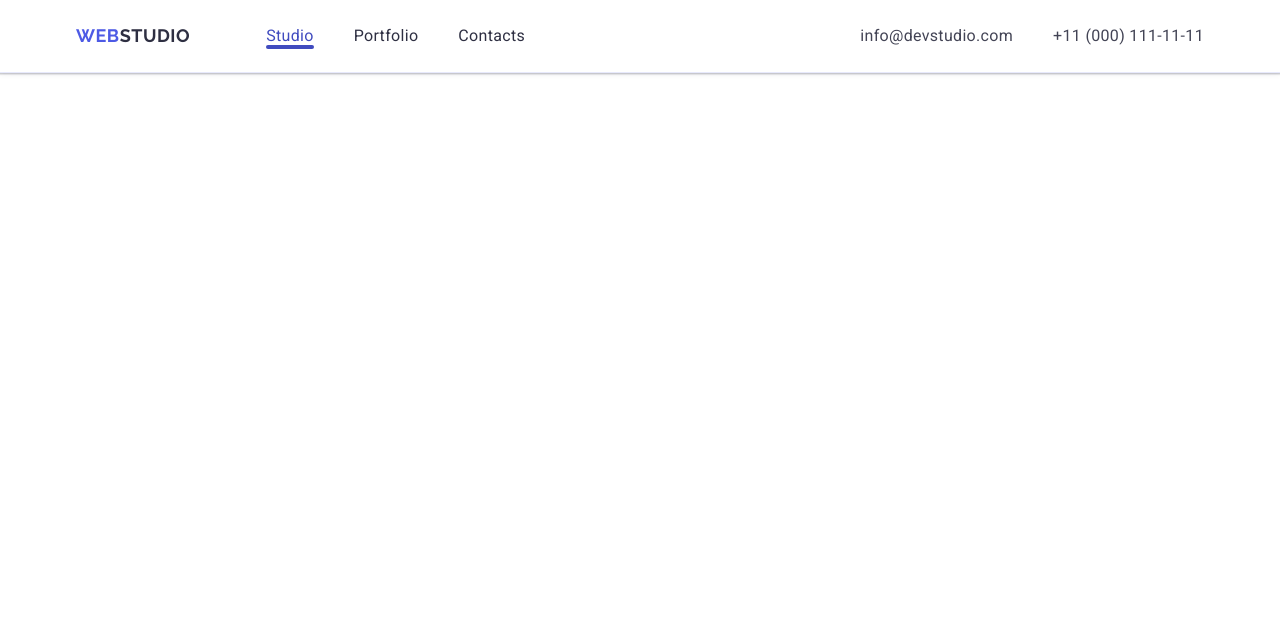
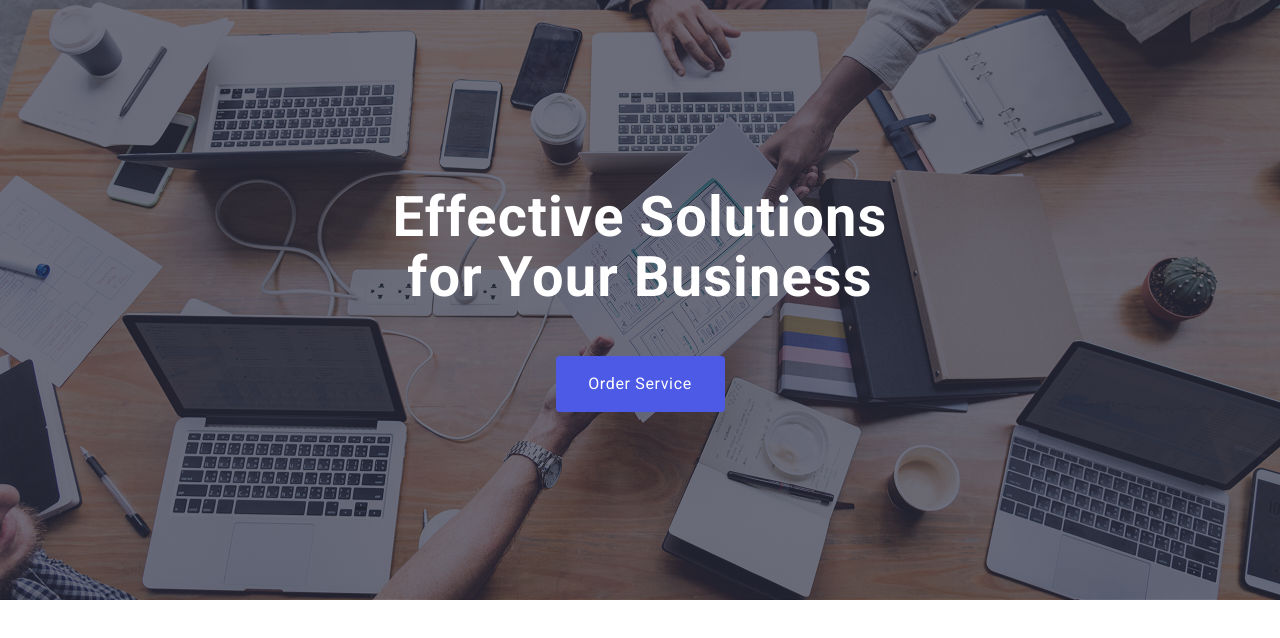
Before and after one commit to kostia-chernishevich/goit-markup-hw-06, a plain HTML site: page index.html in a window 1280 px wide. Drawn offline with nearby package versions, Linux system fonts and the light colour scheme.

Commit message:
add index file

```diff
--- a/css/styles.css
+++ b/css/styles.css
@@ -215,6 +215,9 @@ p {
   position: relative;
   padding-top: 72px;
   padding-bottom: 40px;
+  display: flex;
+  flex-direction: column;
+  height: 100%;
 }
 .mobile-menu-close {
   top: 24px;
@@ -225,8 +228,127 @@ p {
   visibility: visible;
   pointer-events: auto;
 }
+.mobile-menu-nav {
+  margin-bottom: auto;
+}
 @media screen and (min-width: 768px) {
   .mobile-menu {
     display: none;
   }
 }
+/* section-effective-solutions */
+
+.section-effective-solutions {
+  padding: 72px 0;
+  background-image: linear-gradient(
+      rgba(46, 47, 66, 0.7),
+      rgba(46, 47, 66, 0.7)
+    ),
+    url(../images/people-office.jpg.jpg);
+  background-position: center;
+  background-size: cover;
+  background-repeat: no-repeat;
+  max-width: 320px;
+  margin: 0 auto;
+  width: 100%;
+}
+@media (min-resolution: 192dpi) {
+  .section-effective-solutions {
+    background-image: linear-gradient(
+        rgba(46, 47, 66, 0.7),
+        rgba(46, 47, 66, 0.7)
+      ),
+      url(../images/people-office2x.jpg);
+  }
+}
+
+@media screen and (min-width: 768px) {
+  .section-effective-solutions {
+    padding: 112px 0;
+    max-width: 768px;
+  }
+  @media (min-resolution: 192dpi) {
+    .section-effective-solutions {
+      background-image: linear-gradient(
+          rgba(46, 47, 66, 0.7),
+          rgba(46, 47, 66, 0.7)
+        ),
+        url(../images/people-office2x.jpg);
+    }
+  }
+}
+@media screen and (min-width: 1158px) {
+  .section-effective-solutions {
+    padding: 188px 0;
+    max-width: 1440px;
+  }
+  @media (min-resolution: 192dpi) {
+    .section-effective-solutions {
+      background-image: linear-gradient(
+          rgba(46, 47, 66, 0.7),
+          rgba(46, 47, 66, 0.7)
+        ),
+        url(../images/people-office2x.jpg);
+    }
+  }
+}
+.effective-container {
+  display: flex;
+  flex-direction: column;
+  align-items: center;
+  justify-content: center;
+  min-height: 100%;
+  text-align: center;
+}
+
+.main-title {
+  font-weight: 700;
+  font-size: 36px;
+  line-height: 1.1;
+  letter-spacing: 0.02em;
+  color: #ffffff;
+  margin-bottom: 72px;
+  max-width: 216px;
+  margin-left: auto;
+  margin-right: auto;
+}
+@media screen and (min-width: 768px) {
+  .main-title {
+    font-size: 56px;
+    line-height: 1.07;
+    margin-bottom: 36px;
+    max-width: 496px;
+  }
+}
+@media screen and (min-width: 1158px) {
+  .main-title {
+    margin-bottom: 48px;
+  }
+}
+.main-button {
+  font-family: "Roboto", sans-serif;
+  background-color: #4d5ae5;
+  font-weight: 500;
+  font-size: 16px;
+  line-height: 1.5;
+  letter-spacing: 0.04em;
+  color: #ffffff;
+  display: flex;
+  margin-left: auto;
+  margin-right: auto;
+  gap: 10px;
+  border-radius: 4px;
+  padding: 16px 32px;
+  width: 169px;
+  display: block;
+  min-width: 169px;
+  height: 56px;
+  border: none;
+  transition: background-color 250ms cubic-bezier(0.4, 0, 0.2, 1);
+}
+.main-button:hover,
+.main-button:focus {
+  background-color: #404bbf;
+  transition-duration: 250ms;
+  transition-timing-function: cubic-bezier(0.4, 0, 0.2, 1);
+}
--- a/index.html
+++ b/index.html
@@ -27,7 +27,7 @@
     <link rel="stylesheet" href="./css/styles.css" />
   </head>
   <body>
-    <header class="header">
+    <!-- <header class="header">
       <div class="container header-container">
         <nav class="nav">
           <a href="./index.html" class="nav-logo"
@@ -68,20 +68,20 @@
       <div class="mobile-menu">
         <div class="container mobile-menu-container">
           <button class="mobile-menu-close" type="button">
-            <nav></nav>
+            <nav class="mobile-menu-nav"></nav>
             <address></address>
           </button>
         </div>
       </div>
-    </header>
+    </header> -->
     <main>
       <!-- #region main Effective Solutions -->
-      <!-- <section id="section-1" class="section-effective-solutions">
+      <section id="section-1" class="section-effective-solutions">
         <div class="container effective-container">
           <h1 class="main-title">Effective Solutions for Your Business</h1>
           <button class="main-button" type="button">Order Service</button>
         </div>
-      </section> -->
+      </section>
       <!-- #endregion main Effective Solutions -->
       <!-- #region main 2 -->
       <!-- <section id="section-2" class="section-main">
```
Also changed, not shown: 1 other file.
